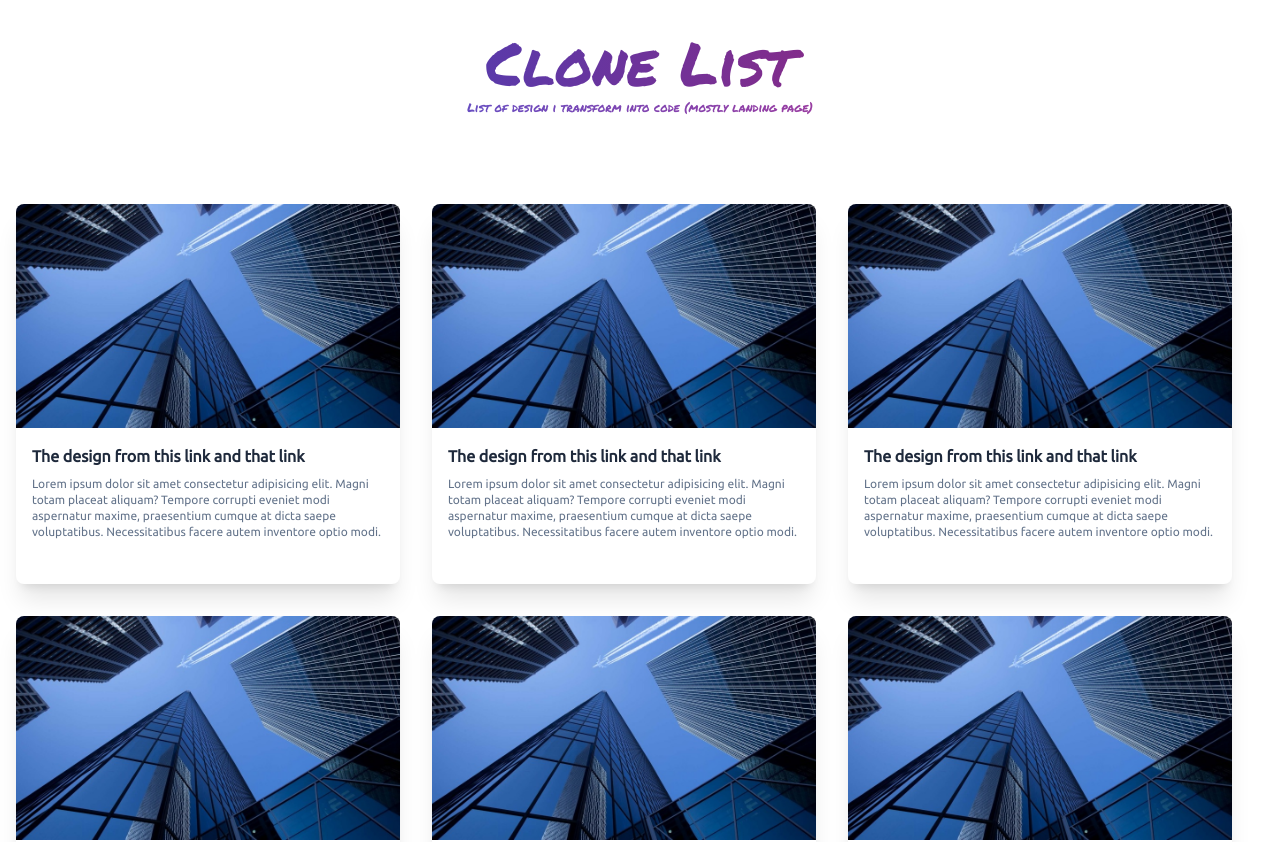
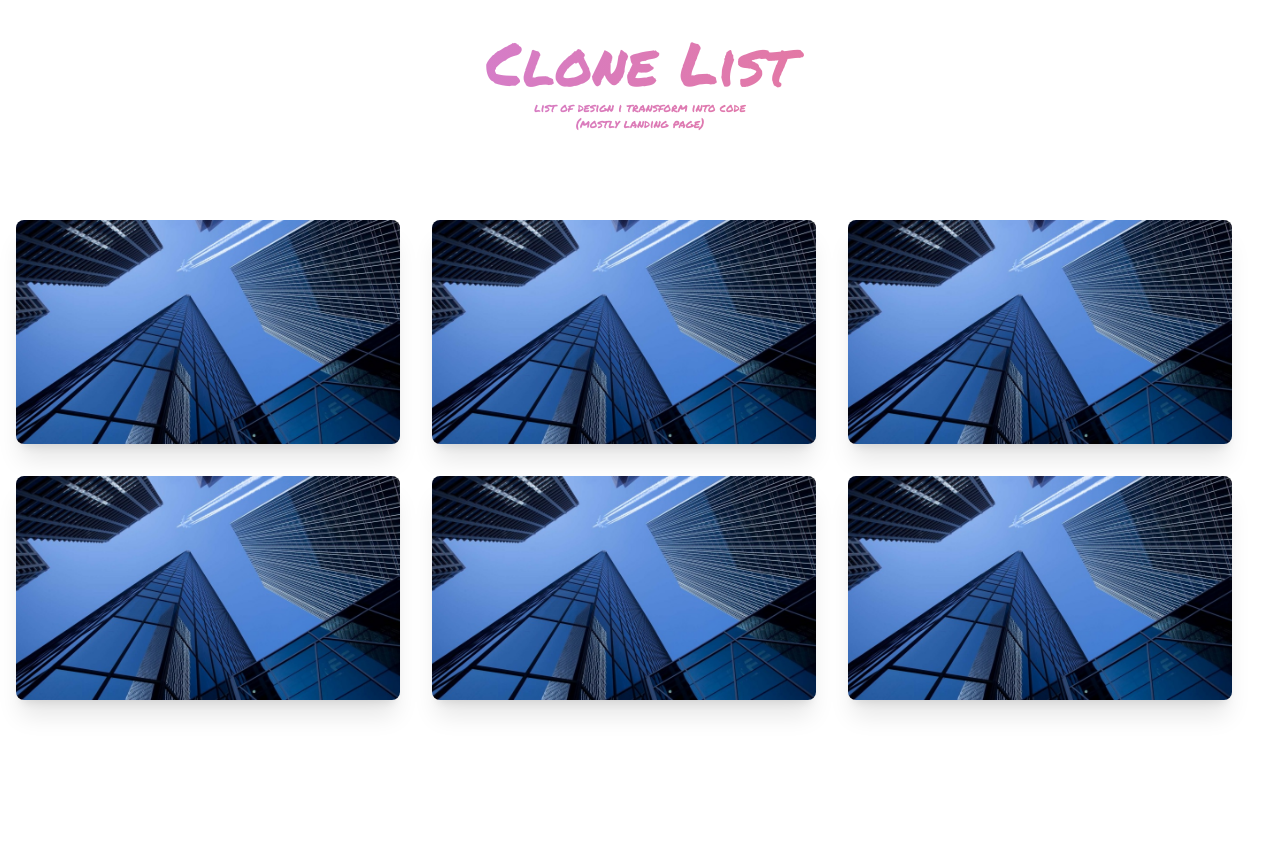
Before and after one commit to vorxsaken/clone-list, a Next.js app: page / in a window 1280 px wide. Shown: the top 842 px of the page. After the commit the page ends 800 px from the top, so only its background shows below. Built offline with nearby package versions, Linux system fonts and the light colour scheme.

Commit message:
feat: animation

```diff
--- /dev/null
+++ b/components/Button.tsx
@@ -0,0 +1,11 @@
+function Button({children, className}: {children?: string, className?: string}) {
+  return (
+    <button className={`w-20 h-8 border border-sky-300 rounded-md outline-none
+    text-xs font-extrabold text-sky-300 hover:border-sky-500 transition-all
+    duration-500 ease-in-out hover:text-sky-500 ${className}`}>
+        {children}
+    </button>
+  )
+}
+
+export default Button
--- a/components/Card.tsx
+++ b/components/Card.tsx
@@ -1,13 +1,13 @@
 import { ReactEventHandler, ReactNode, useRef } from "react"
 
-function Card({ children, id, onClick }: { children: ReactNode, id?: string, onClick: ReactEventHandler }) {
+function Card({ children, id, onClick }: { children: ReactNode, id?: string, onClick?: ReactEventHandler }) {
     return (
         <>
             <div
                 id={id}
                 onClick={onClick}
-                className="w-full md:max-w-sm md:max-h-[380px] md:min-h-[380px] flex flex-col
-                rounded-lg overflow-hidden shadow-xl bg-white"
+                className="w-full h-auto md:max-w-sm md:max-h-[380px] flex flex-col
+                rounded-lg overflow-hidden shadow-xl bg-white relative"
             >
                 {children}
             </div >
--- a/components/CardBody.tsx
+++ b/components/CardBody.tsx
@@ -1,12 +1,28 @@
-function CardBody({title, subTitle}: {title: string, subTitle: string}) {
+import { ReactEventHandler } from "react"
+import Button from "./Button"
+import { BiWindowClose } from 'react-icons/bi'
+
+interface cardBody { id?: string, title: string, subTitle: string, onClick?: ReactEventHandler }
+
+function CardBody({ id, title, subTitle, onClick }: cardBody ) {
     return (
-        <div className="px-4 py-4 flex flex-col gap-2">
-            <p className="font-bold text-slate-800">
+        <div id={id} className="w-full h-full px-4 py-4 flex flex-col gap-2 bg-white absolute z-10
+        justify-start items-start left-96 overflow-y-auto" onClick={onClick}>
+            <p className="text-xl text-yellow-400 w-full px-4">
+                <BiWindowClose className="cursor-pointer transition-all duration-300 ease-in-out
+                float-right hover:scale-110" />
+            </p>
+            <p className="text-md font-bold text-slate-800 text-start w-[19rem]">
                 {title}
             </p>
-            <p className="text-xs text-slate-500">
+            <p className="text-[0.6rem] text-slate-500 text-start w-[19rem]">
                 {subTitle}
             </p>
+            <div className="w-80 mt-2 flex justify-center">
+                <Button>
+                    Visit
+                </Button>
+            </div>
         </div>
     )
 }
--- a/components/CardImg.tsx
+++ b/components/CardImg.tsx
@@ -1,8 +1,9 @@
 import Image, { StaticImageData } from "next/image"
+import { ReactEventHandler } from "react"
 
-function CardImg({src}: {src: string | StaticImageData}) {
+function CardImg({src, onClick}: {src: string | StaticImageData, onClick?: ReactEventHandler}) {
     return (
-        <div className="w-full">
+        <div className="w-full z-0" onClick={onClick}>
             <Image src={src} alt="preview image" className="w-full h-56 object-cover" />
         </div>
     )
--- a/components/Header.tsx
+++ b/components/Header.tsx
@@ -1,14 +1,15 @@
 import localFont from "next/font/local"
+import { ReactNode } from "react"
 const font = localFont({src: '../assets/font/PermanentMarker-Regular.ttf'})
 
-function Header({title, subTitle}: {title: string, subTitle: string}) {
+function Header({children, title}: {children: ReactNode, title: string}) {
     return (
         <div className={`w-full flex flex-col gap-2 pb-8 text-center ${font.className}`}>
-            <p className="text-6xl text-transparent bg-clip-text bg-gradient-to-r from-blue-700 to-pink-700">
+            <p className="text-6xl text-transparent bg-clip-text bg-gradient-to-r from-purple-400 to-red-400">
                 {title}
             </p>
-            <span className="text-xs font-medium text-transparent bg-clip-text bg-gradient-to-r from-blue-600 to-pink-600">
-                {subTitle}
+            <span className="text-xs font-medium text-transparent bg-clip-text bg-gradient-to-r from-purple-400 to-red-400">
+                {children}
             </span>
         </div>
     )
--- a/package.json
+++ b/package.json
@@ -18,6 +18,7 @@
     "next": "13.2.4",
     "react": "18.2.0",
     "react-dom": "18.2.0",
+    "react-icons": "^4.8.0",
     "typescript": "4.9.5"
   },
   "devDependencies": {
--- a/pages/index.tsx
+++ b/pages/index.tsx
@@ -8,12 +8,14 @@ import { useState } from "react";
 
 export default function Home() {
   const [scrollTop, setScrollTop] = useState(0);
-  const [animation, setAnimation] = useState(gsap.timeline({ paused: true }));
+  const [centerAnimation, setCenterAnimation] = useState(gsap.timeline({ paused: true }));
+  const [cardAnimation, setCardAnimation] = useState(gsap.timeline({ paused: true }));
   const [isClicked, setIsClicked] = useState(false);
+  const [array, setArray] = useState([1, 2, 3, 4, 5, 6]);
 
-  function setZIndex(id: string) {
+  function setZIndex(id: any) {
     for (let i = 0; i < 12; i++) {
-      if (`card-${i}` === id) {
+      if (`card-${i}` === `card-${id}`) {
         document.getElementById(`card-${i}`)?.classList.add('z-50');
       } else {
         document.getElementById(`card-${i}`)?.classList.add('z-0');
@@ -21,8 +23,8 @@ export default function Home() {
     }
   }
 
-  function getRelativePosition(id: string) {
-    const currentCardEl = document.getElementById(id);
+  function getRelativePosition(id: any) {
+    const currentCardEl = document.getElementById(`card-${id}`);
     const centerBoxEl = document.getElementById('centerBox');
     const currentCard = currentCardEl?.getBoundingClientRect();
     const centerBox = centerBoxEl?.getBoundingClientRect();
@@ -31,9 +33,6 @@ export default function Home() {
     const leftCard = currentCard?.left || 0;
     const centerBoxY = centerBox?.top || 0;
     const centerBoxX = centerBox?.left || 0;
-    // get window center point
-    const windowX = window.innerWidth / 2;
-    const windowY = window.innerHeight / 2;
     // get final point
     const x = (centerBoxX - leftCard) - 180;
     const y = (centerBoxY - topCard) - 150;
@@ -41,17 +40,17 @@ export default function Home() {
     return { x: x, y: y, currentCardEl: currentCardEl }
   }
 
-  function animateToCenter (id: string) {
+  function animateToCenter(id: any) {
     const { x, y, currentCardEl } = getRelativePosition(id);
 
     if (!isClicked) {
       setZIndex(id);
       // animate card
-      animation.add(gsap.to(`#${id}`, {
+      centerAnimation.add(gsap.to(`#card-${id}`, {
         y: y,
         x: x,
+        scale: 1.7,
         duration: 0.5,
-        scale: 1.4,
         ease: "power1.inOut",
         onComplete: () => {
           document.getElementById('blurOverlay')?.classList.remove('hidden');
@@ -60,42 +59,79 @@ export default function Home() {
           document.getElementById('blurOverlay')?.classList.add('hidden');
         }
       }));
-      animation.play();
+
+      cardAnimation.add(gsap.to(`#layer1-${id}`, {
+        x: -384,
+        duration: 0.3,
+        delay: 0.2,
+        ease: 'power1.out'
+      }))
+
+      cardAnimation.add(gsap.to(`#layer2-${id}`, {
+        x: -374,
+        duration: 0.3,
+        ease: 'power1.out'
+      }), '<0.15')
+
+      cardAnimation.add(gsap.to(`#card-body-${id}`, {
+        x: -364,
+        duration: 0.3,
+        ease: 'power1.out'
+      }), '<0.15')
+
+      cardAnimation.add(gsap.to(`#layer3-${id}`, {
+        x: -90,
+        duration: 0.3,
+        ease: 'power1.out'
+      }), '<0.1')
+
+      centerAnimation.play();
+      cardAnimation.play()
       setIsClicked(true);
       return;
     }
 
     // reverse animation then reset timeline to 0 and clean it
-    animation.reverse().then(() => {
-      animation.seek(0).pause().clear();
+    cardAnimation.reverse().then(() => {
+      cardAnimation.seek(0).pause().clear();
+    })
+
+    centerAnimation.reverse().then(() => {
+      centerAnimation.seek(0).pause().clear();
       currentCardEl?.classList.remove('z-50');
       setIsClicked(false);
     });
   }
 
+  const subtitle = 'Lorem ipsum dolor sit amet consectetur adipisicing elit. Consequuntur vitae cupiditate veniam, fugiat dicta facere! Iure, corporis quaerat nemo sint aspernatur aliquid, at quisquam omnis ipsa adipisci amet autem necessitatibus.'
+
   return (
     <div className="flex flex-col justify-center items-center gap-14 py-8">
+      <div id="centerBox" className="fixed w-5 h-5 top-[40%] left-[54%] md:left-[50%] bg-black z-10 opacity-0" />
+      <div id="blurOverlay" className="fixed w-full h-screen bg-white top-0 bg-opacity-0 z-40 hidden" />
       <Header
         title="Clone List"
-        subTitle="List of design i transform into code (mostly landing page)"
-      />
-      <div id="centerBox" className="fixed w-5 h-5 top-[40%] bg-black z-10 opacity-0">
-      </div>
-      <div id="blurOverlay" className="fixed w-full h-screen bg-white top-0 bg-opacity-5 backdrop-blur-md z-40 hidden">
-      </div>
+      >
+        list of design i transform into code <br /> (mostly landing page)
+      </Header>
       {/* card list */}
-      <div className="w-full px-4 md:max-w-7xl md:justify-start flex flex-row flex-wrap gap-8 justify-center items-center">
-        {[1, 2, 3, 4, 5, 6].map((i, index) => (
+      <div className="w-full px-4 md:max-w-7xl md:justify-start flex flex-row flex-wrap gap-8 justify-center items-start">
+        {array.map((i, index) => (
           <Card
             key={index}
             id={`card-${index}`}
-            onClick={() => animateToCenter(`card-${index}`)}
           >
-            <CardImg src={building} />
+            <CardImg src={building} onClick={() => animateToCenter(index)} />
             <CardBody
+              onClick={() => animateToCenter(index)}
+              id={`card-body-${index}`}
               title="The design from this link and that link"
-              subTitle="Lorem ipsum dolor sit amet consectetur adipisicing elit. Magni totam placeat aliquam? Tempore corrupti eveniet modi aspernatur maxime, praesentium cumque at dicta saepe voluptatibus. Necessitatibus facere autem inventore optio modi."
+              subTitle={subtitle}
             />
+            <div id={`layer1-${index}`} className="w-full h-full bg-blue-400 absolute left-96" />
+            <div id={`layer2-${index}`} className="w-full h-full bg-yellow-400 absolute left-96" />
+            <div id={`layer3-${index}`} className="w-20 h-6 absolute z-50 bottom-5 flex justify-end
+             items-center left-96 text-2xl" />
           </Card>
         ))}
       </div>
--- a/styles/globals.css
+++ b/styles/globals.css
@@ -1,3 +1,9 @@
 @tailwind base;
 @tailwind components;
 @tailwind utilities;
+
+@layer utilities {
+    .polygon-clip-path {
+        clip-path: polygon(25% 0%, 100% 0%, 100% 100%, 25% 100%, 0% 50%);
+    }
+}
```
Also changed, not shown: 2 other files (tests, documents, lock files or other folders).
